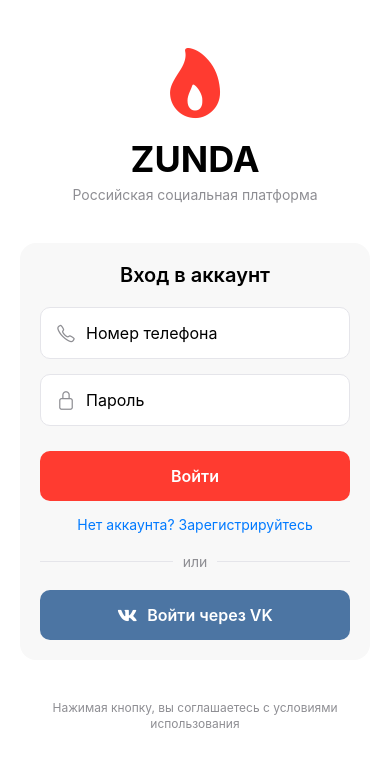
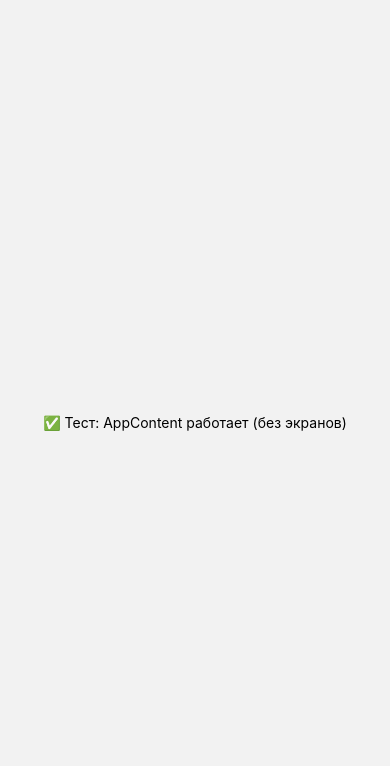
Before and after one commit to RusAfrixConnect/Zunda-app, a React Native app in the folder mobile/: screen / in a window 390 px wide. Shown: the top 766 px of the page. Built offline with nearby package versions, Linux system fonts and the light colour scheme.

Commit message:
Update App.js

```diff
--- a/mobile/App.js
+++ b/mobile/App.js
@@ -79,14 +79,14 @@
 function LoadingScreen() {
   return (
     <View style={{ flex: 1, justifyContent: 'center', alignItems: 'center', backgroundColor: '#FFFFFF' }}>
-      {/* On remplace ActivityIndicator par un simple texte */}
+      {/* On remplace ActivityIndicator par un simple текст */}
       <Text style={{ fontSize: 18, color: '#FF3B30', fontWeight: 'bold' }}>●</Text>
       <Text style={{ marginTop: 20, fontSize: 16, color: '#8E8E93' }}>Загрузка Zunda...</Text>
     </View>
   );
 }
 
-// Главный компонент приложения
+// Главный компонент приложения - ВЕРСИЯ МИНИМАЛЬНАЯ ДЛЯ ТЕСТА
 function AppContent() {
   // 🟢 ВРЕМЕННЫЕ ФИКСИРОВАННЫЕ ЗНАЧЕНИЯ (имитация загрузки)
   const isAuthenticated = false;  // Поменяй на true чтобы проверить главный экран
@@ -95,6 +95,25 @@
   // 🛑 ЗАКОММЕНТИРУЙ оригинальный вызов useAuth:
   // const { isAuthenticated, isLoading, checkAuth } = useAuth();
 
+  // 🟢 Простейшая заглушка для теста
+  return (
+    <NavigationContainer>
+      <Stack.Navigator screenOptions={{ headerShown: false }}>
+        <Stack.Screen
+          name="Test"
+          component={() => (
+            <View style={{ flex: 1, justifyContent: 'center', alignItems: 'center' }}>
+              <Text>✅ Тест: AppContent работает (без экранов)</Text>
+            </View>
+          )}
+        />
+      </Stack.Navigator>
+      <StatusBar style="auto" />
+    </NavigationContainer>
+  );
+
+  // 🛑 ЗАКОММЕНТИРУЙ весь старый код AppContent (ниже не выполнится)
+  /*
   useEffect(() => {
     checkAuth();
   }, []);
@@ -135,14 +154,14 @@
       <StatusBar style="auto" />
     </NavigationContainer>
   );
+  */
 }
 
 // Экспорт основного компонента - ВЕРСИЯ ТЕСТ (без AuthProvider)
 export default function App() {
-  // 🟢 ВРЕМЕННАЯ ВЕРСИЯ: сразу показываем AppContent, имитируя загрузку
+  // 🟢 ВРЕМЕННАЯ ВЕРСИЯ: сразу показываем AppContent
   return (
     <View style={{ flex: 1 }}>
-      {/* Мы временно передаем фиктивные значения useAuth */}
       <AppContent />
     </View>
   );
```
